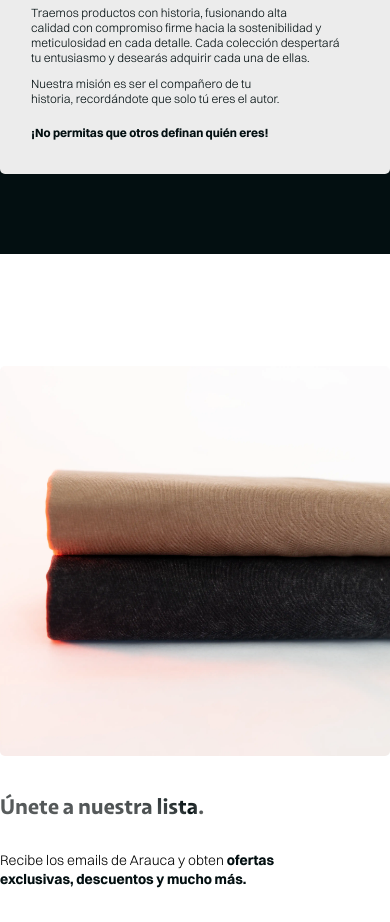
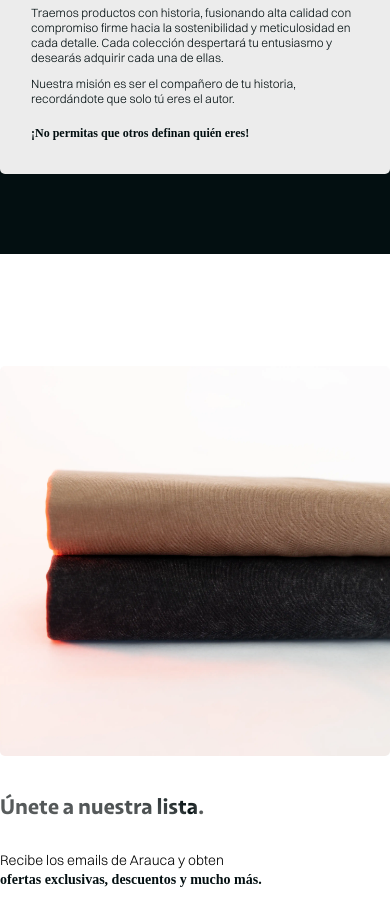
Before and after one commit to BrianZenhom/arauca, a React (Vite) app: page / in a window 390 px wide. Shown: the part 2180-3102 px from the top of the page. Built offline with nearby package versions, Linux system fonts and the light colour scheme.

Commit message:
New arauca Layout

```diff
--- a/src/assets/Logocomplete.jsx
+++ b/src/assets/Logocomplete.jsx
@@ -95,3 +95,17 @@ export function CartIcon() {
     </svg>
   )
 }
+
+export function CloseIcon() {
+  return (
+    <svg xmlns="http://www.w3.org/2000/svg" width="24" viewBox="0 0 24 24">
+      <g fill="none" fillRule="evenodd">
+        <path d="m12.593 23.258l-.011.002l-.071.035l-.02.004l-.014-.004l-.071-.035q-.016-.005-.024.005l-.004.01l-.017.428l.005.02l.01.013l.104.074l.015.004l.012-.004l.104-.074l.012-.016l.004-.017l-.017-.427q-.004-.016-.017-.018m.265-.113l-.013.002l-.185.093l-.01.01l-.003.011l.018.43l.005.012l.008.007l.201.093q.019.005.029-.008l.004-.014l-.034-.614q-.005-.018-.02-.022m-.715.002a.02.02 0 0 0-.027.006l-.006.014l-.034.614q.001.018.017.024l.015-.002l.201-.093l.01-.008l.004-.011l.017-.43l-.003-.012l-.01-.01z" />
+        <path
+          fill="currentColor"
+          d="m12 13.414l5.657 5.657a1 1 0 0 0 1.414-1.414L13.414 12l5.657-5.657a1 1 0 0 0-1.414-1.414L12 10.586L6.343 4.929A1 1 0 0 0 4.93 6.343L10.586 12l-5.657 5.657a1 1 0 1 0 1.414 1.414z"
+        />
+      </g>
+    </svg>
+  )
+}
--- a/src/index.css
+++ b/src/index.css
@@ -29,57 +29,66 @@
     21.2px 42.3px 49.7px -2.6px hsl(var(--shadow-color) / 0.1),
     30px 60px 70.4px -3px hsl(var(--shadow-color) / 0.09);
 }
+
 * {
   margin: 0;
   padding: 0;
   list-style: none;
   text-decoration: none;
 }
+
 h1 {
   font-size: clamp(32px, 4vw, 64px) !important;
 }
+
 h2 {
   font-size: clamp(21px, 4vw, 32px) !important;
 }
+
 h3 {
   font-size: clamp(18px, 4vw, 1.5rem) !important;
 }
 
 span {
-  font-size: clamp(12px, 2vw, 18px);
+  font-size: clamp(12px, 2vw, 14px);
   text-wrap: balance;
 }
+
 p {
   margin-bottom: 0.5rem;
-  font-size: clamp(12px, 2vw, 18px);
+  font-size: clamp(12px, 2vw, 16px);
+  text-wrap: pretty;
 }
+
 b {
-  font-family: SwitzerBold;
+  font-family: Onest;
 }
+
 @font-face {
   font-family: PleinBold;
   src: url(./assets/Plein-Bold.woff2);
 }
+
 @font-face {
   font-family: PleinBlack;
   src: url(./assets/Plein-Black.woff2);
 }
-@font-face {
-  font-family: SwitzerBold;
-  src: url(./assets/Switzer-Bold.woff2);
-}
+
 @font-face {
   font-family: SwitzerExtra;
   src: url(./assets/Switzer-Extrabold.woff2);
 }
+
 @font-face {
   font-family: SwitzerLight;
   src: url(./assets/Switzer-Light.woff2);
 }
+
 @font-face {
   font-family: SwitzerMedium;
   src: url(./assets/Switzer-Medium.woff2);
 }
+
 @font-face {
   font-family: SwitzerRegular;
   src: url(./assets/Switzer-Regular.woff2);
@@ -87,6 +96,6 @@ b {
 
 html {
   scroll-behavior: smooth;
-  font-family: SwitzerBold, system-ui, sans-serif;
+  font-family: Onest, system-ui, sans-serif;
   overflow-x: hidden;
 }
```
